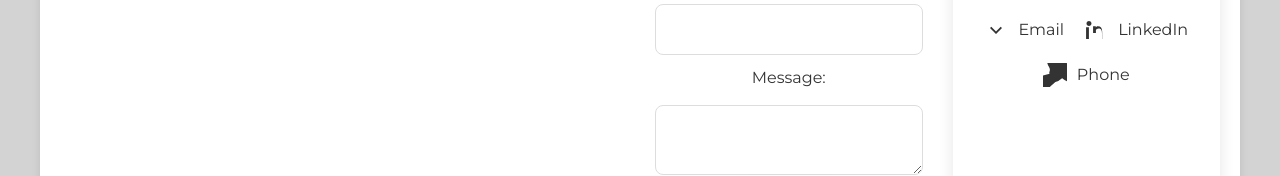
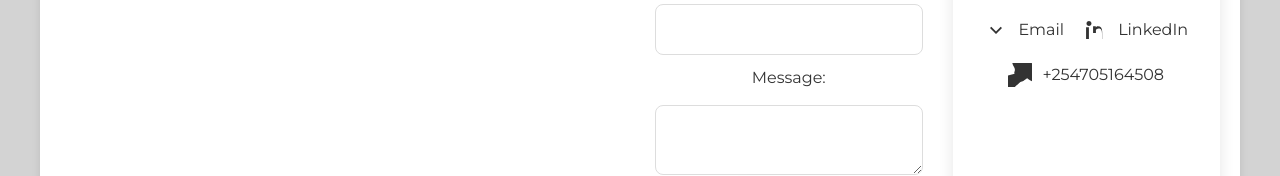
Before and after one commit to HelmyMigai/my-portfolio, a plain HTML site: page index.html in a window 1280 px wide. Shown: the part 1757-1933 px from the top of the page. Drawn offline with Linux system fonts and the light colour scheme.

Commit message:
updated contact me section

```diff
--- a/index.html
+++ b/index.html
@@ -126,7 +126,7 @@
                             d="M6.62 10.79c-.376-.565-.442-1.297-.176-1.931.169-.446.296-.903.383-1.362.212-1.124-.076-2.338-.682-3.321-1.147-1.778-1.89-3.728-2.181-5.717-.217-1.174.181-2.268.748-3.249.831-1.402 1.869-2.782 3.146-3.855 2.513-1.812 5.719-1.5 8.056.866 2.115 2.16 4.179 4.328 6.357 6.394 1.367 1.417 2.811 2.758 4.177 4.15 1.538 1.469 2.827 3.062 3.947 4.828.916 1.175 1.74 2.287 2.491 3.538.387.761.607 1.573.554 2.403-.096 1.618-1.195 3.087-2.823 4.059-.825.538-1.749.923-2.683 1.178-1.31.291-2.657-.004-3.845-.572-1.413-.682-2.716-1.5-3.98-2.273-.328-.212-.666-.415-1.02-.612-.892.709-1.84 1.357-2.794 2.019-.257.223-.532.407-.827.553-1.035.282-2.065.671-3.037 1.16-.664.381-1.207.874-1.698 1.398-.948.901-1.933 1.713-2.893 2.603-1.069 1.012-2.185 2.003-3.25 3.045-.611.633-1.237 1.264-1.776 1.868-.449.497-.922.973-1.434 1.44-.464.34-.964.674-1.475.926-.674.319-1.367.453-2.064.433-.315-.009-.632-.073-.936-.2-.521-.208-1.034-.49-1.56-.74-.934-.39-1.86-.65-2.768-1.055-.73-.313-1.448-.634-2.162-.962-2.065-1.169-3.997-2.328-5.939-3.514-.498-.302-.971-.629-1.452-.94-.926-.649-1.737-1.387-2.529-2.141-.853-1.052-1.639-2.155-2.339-3.242z">
                         </path>
                     </svg>
-                    <span>Phone</span>
+                    <span>+254705164508</span>
                 </a>
             </div>
         </section>
```
